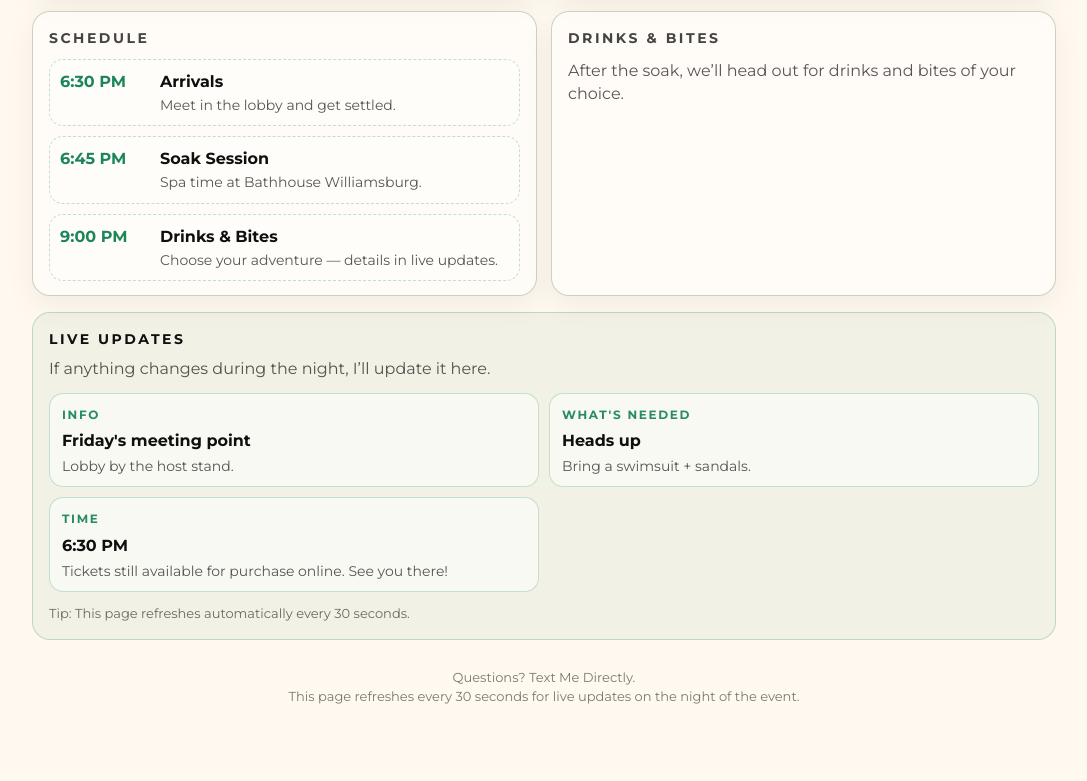
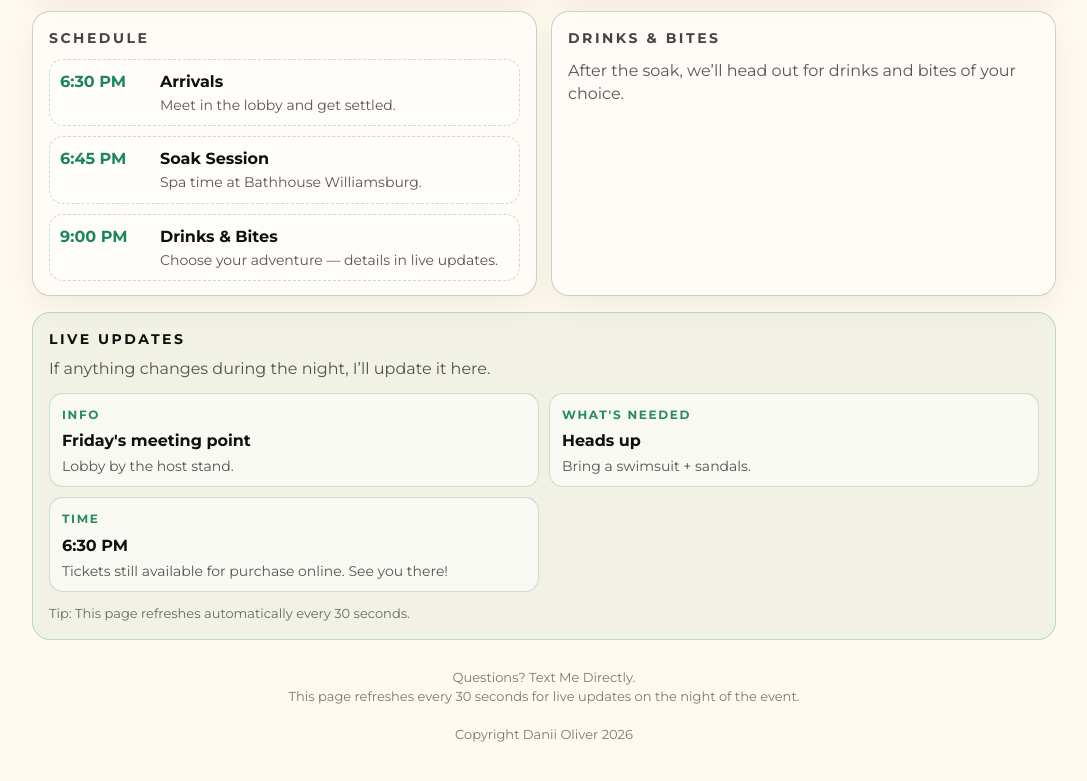
Before and after one commit to CogSciOliver/kido-invites, a plain HTML site: page index.html in a window 1280 px wide. Shown: the part 1172-1953 px from the top of the page, without its empty margins (96-1183 px from the left). Before the commit the page ends 1932 px from the top, so only its background shows below. Drawn offline with nearby package versions, Linux system fonts and the light colour scheme.

Commit message:
copyright added

```diff
--- a/index.html
+++ b/index.html
@@ -114,7 +114,7 @@
 
     <footer class="footer">
       <div class="footer__note" id="footerNote">Questions? Text Me Directly.</div>
-      <div class="footer__note">This page refreshes every 30 seconds for live updates on the night of the event.</div>
+      <div class="footer__note">This page refreshes every 30 seconds for live updates on the night of the event.<br /><br /> Copyright Danii Oliver 2026</div>
     </footer>
   </main>
 
```
